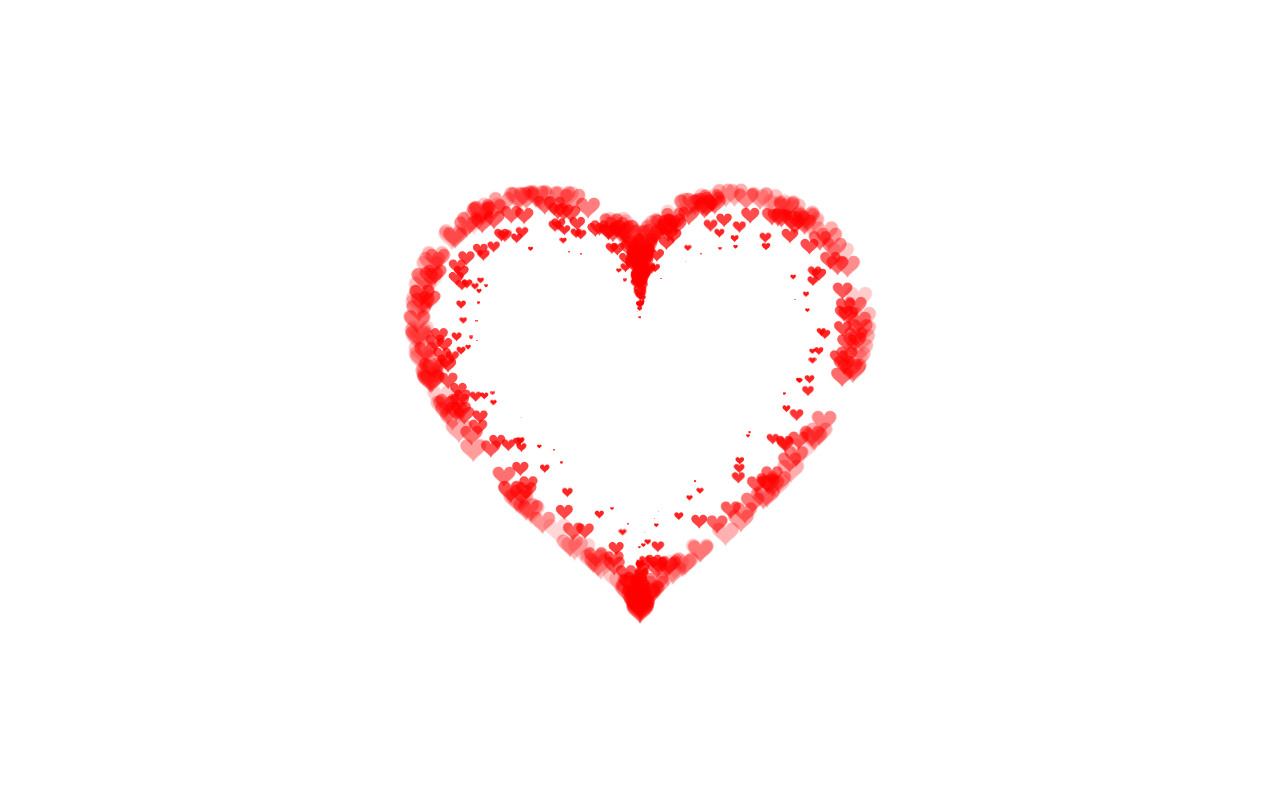
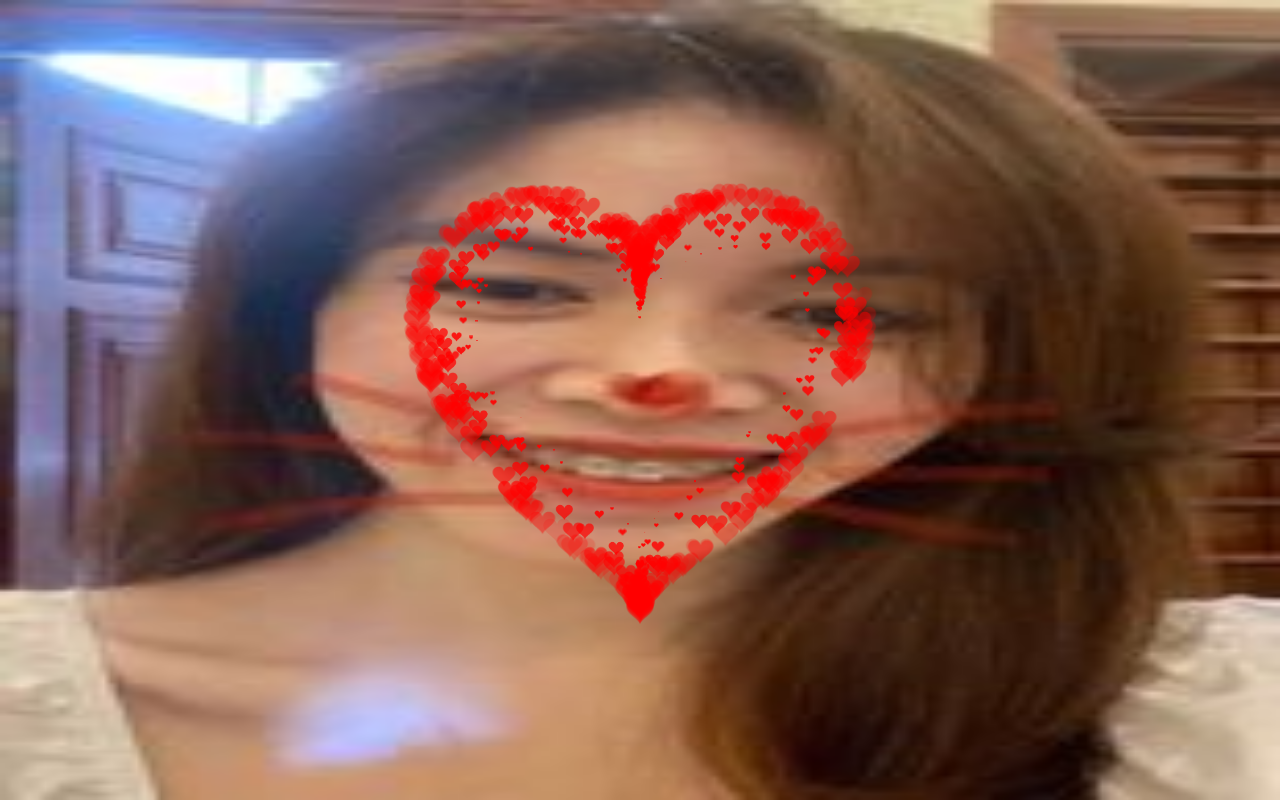
Before and after one commit to phanvanhoi/heart_trending, a plain HTML site: page index.html in a window 1280 px wide. Drawn offline with Linux system fonts and the light colour scheme.

Commit message:
add img backgroud

```diff
--- a/index.html
+++ b/index.html
@@ -21,7 +21,10 @@
 
         margin: 0;
 
-        background: #fff;
+        background-image: url("./1.jpg");
+
+        background-repeat: no-repeat;
+        background-size: 100% 100%;
       }
 
       canvas {
```
Also changed, not shown: 1.jpg (added).
